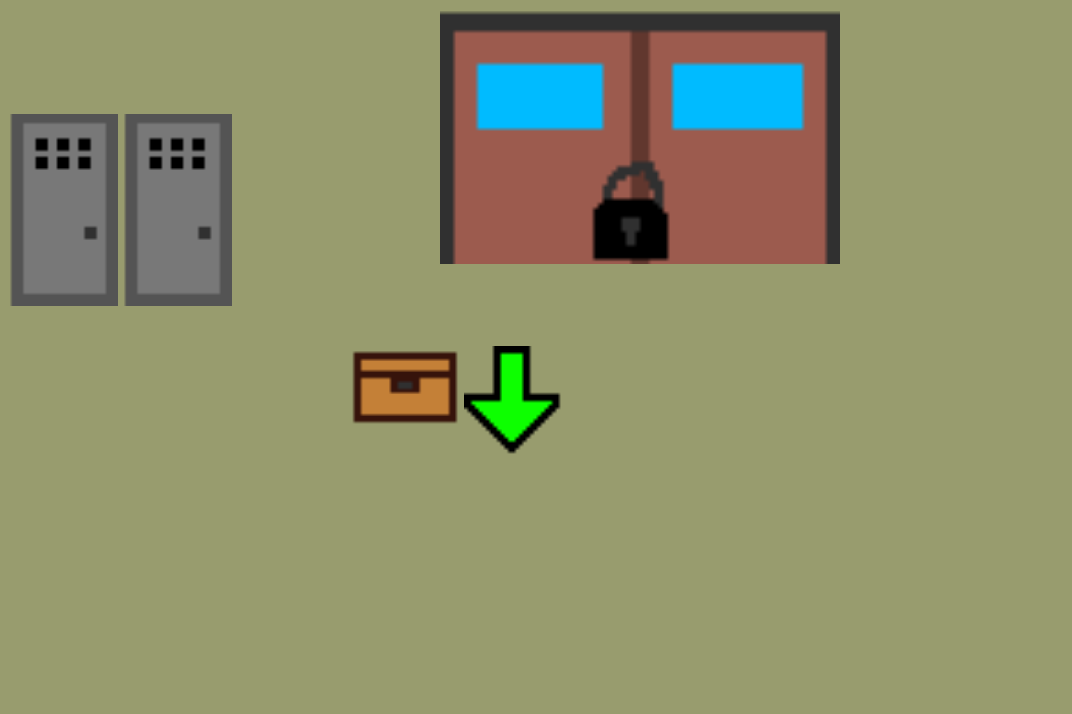
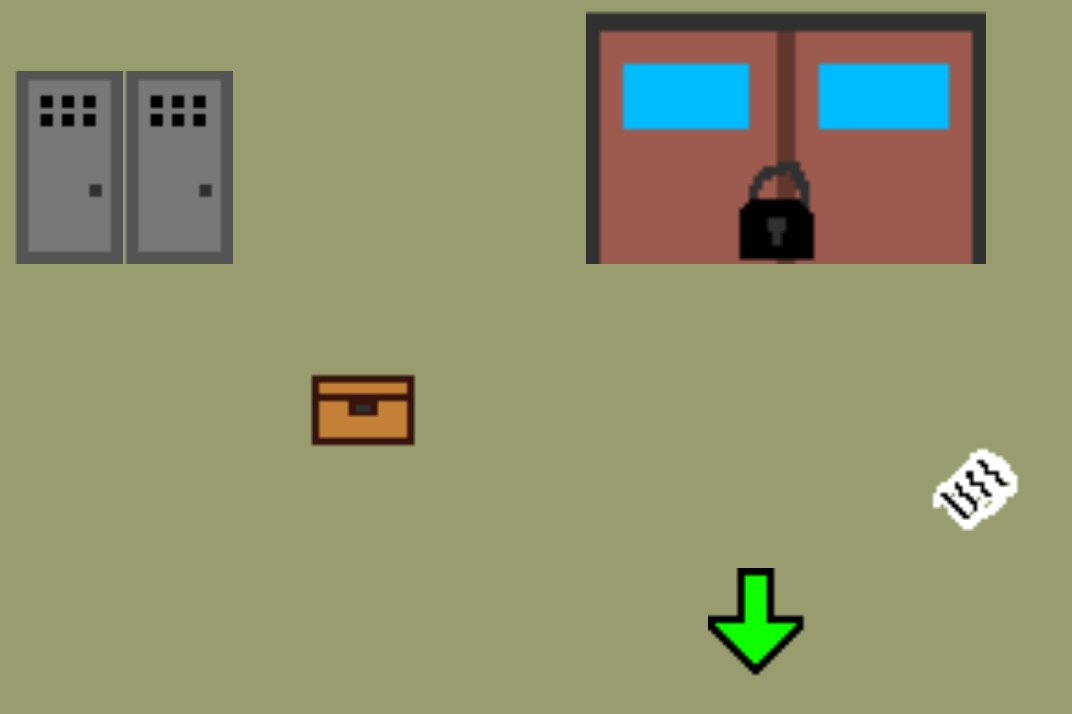
Before and after one commit to wasansunderbar/escapegame, a plain HTML site: page 2f.html in a window 1280 px wide. Shown: the top 714 px of the page, without its empty margins (0-1072 px from the left). Drawn offline with Linux system fonts and the light colour scheme.

Commit message:
힌트 추가,div태그 적용

```diff
--- a/2f.html
+++ b/2f.html
@@ -6,27 +6,40 @@
             body{
                 background-color: rgb(152, 156, 110);
             }
+            /*div{
+                border: 5px solid red;
+            }*/
             .c1{
-                top: -150px;
-
+                left: 5px;
                 position: relative;
             }
             .c2{
-                top: -150px;
-                left: 1100px;
-
+                left: 1px;
                 position: relative;
             }
             .c3{
-                bottom: 1px;
-                left: 00px;
-
+                left: 350px;
                 position: relative;
             }
             .c4{
-                bottom:0px;
+                left: 700px;
                 position: relative;
             }
+            .c5{
+                top: 100px;
+                left: 300px;
+                position: relative;
+            }
+            .c7{
+                top: 170px;
+                left: 800px;
+                position: relative;
+            }
+            .c6{
+                left: 700px;
+                position: relative;
+            }
+
         </style>
         <script>
 
@@ -62,16 +75,21 @@
         </script>
     </head>
     <body>
-        <div style="text-align: center;">
-            <img  src="image/door2.png" width="400px" onclick="keyopen()">
+        <div>
+           <img class="c1" src="image/locker.png" width="110px" onclick="alert('2X')">
+           <img class="c2" src="image/locker.png" width="110px" onclick="alert('+100')">
+           <img class="c3" src="image/door2.png" width="400px" onclick="keyopen()">
+           <img class="c4" src="image/locker.png" width="110px" onclick="alert('=1972')">
         </div>
 
-        <img class="c1" src="image/locker.png" width="110px" onclick="alert('2X')">
-        <img class="c1" src="image/locker.png" width="110px" onclick="alert('+100')">
-        <img class="c2" src="image/locker.png" width="110px" onclick="alert('=1972')">
-        <img class="c3" src="image/box.png" width="110px" onclick="pw1()">
-        <img class="c4" src="image/understair.png" width="110px" onclick="understair()">
+        <div style="height: 300px;">
+            <img class="c5" src="image/box.png" width="110px" onclick="pw1()">
+            <img class="c7" src="image/paper.png" width="110px" onclick="alert('X는 미지수')">
+        </div>
 
+        <div>
+            <img class="c6" src="image/understair.png" width="110px" onclick="understair()">
+        </div>
 
     </body>
 </html>
```
Also changed, not shown: 3f.html (added), image/paper.png (added).
